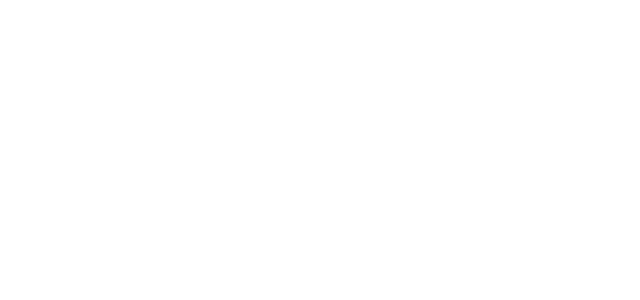
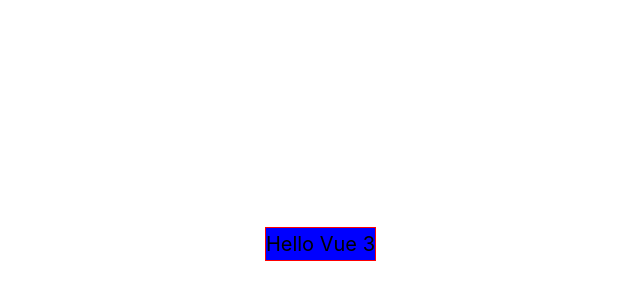
Before and after one commit to canlan527/vue3_learn, a Vue app: page / in a window 1280 px wide. Shown: the part 156-456 px from the top of the page, without its empty margins (264-904 px from the left). Built offline with nearby package versions, Linux system fonts and the light colour scheme.

Commit message:
class和style绑定

```diff
--- a/package.json
+++ b/package.json
@@ -20,6 +20,7 @@
     "eslint": "^8.57.0",
     "eslint-plugin-vue": "^9.23.0",
     "prettier": "^3.2.5",
+    "sass-embedded": "^1.78.0",
     "vite": "^5.3.1",
     "vite-plugin-vue-devtools": "^7.3.1"
   }
--- a/src/04_计算属性.vue
+++ b/src/04_计算属性.vue
@@ -52,6 +52,7 @@
 }, 3000)
 
 setTimeout(() => {
+  console.log(displayName) // ComputedRef<"Harry 's Collections ">
   displayName.value = 'Mary Smith'
 }, 4000)
 
--- a/src/App.vue
+++ b/src/App.vue
@@ -1,10 +1,36 @@
 <template>
   <div>
-
+    <!-- <h1 :class="[isActive, error]">Hello Vue 3</h1> -->
+    <!-- 三元运算符 -->
+    <!-- <h1 :class="[isActive? 'active': '', error]">hello vue3</h1> -->
+    <!-- <h1 :style="{ color: isActive? 'green' : 'black' }">Hello Vue 3</h1> -->
+    <!-- <h1 :style="[{color: isActive? 'green' : 'black'}, {fontSize: '20px'}]">Hello Vue 3</h1> -->
+    <h1 :style="[styleObj1, styleObj2]">Hello Vue 3</h1>
   </div>
 </template>
 
 <script setup>
+import { ref, reactive } from 'vue'
+
+// const isActive = ref(false)
+// const isActive = ref('active')
+// const error = ref('text-danger')
+
+
+const styleObj1 = reactive({
+  color: 'green',
+  fontSize: '20px'
+})
+
+const styleObj2 = reactive({
+  backgroundColor: 'blue',
+  border: '1px solid red'
+})
+
+setTimeout(() => {
+  // isActive.value = true
+  styleObj1.color = 'black'
+}, 2000)
 
 </script>
 
```
Also changed, not shown: 1 other file (tests, documents, lock files or other folders).
